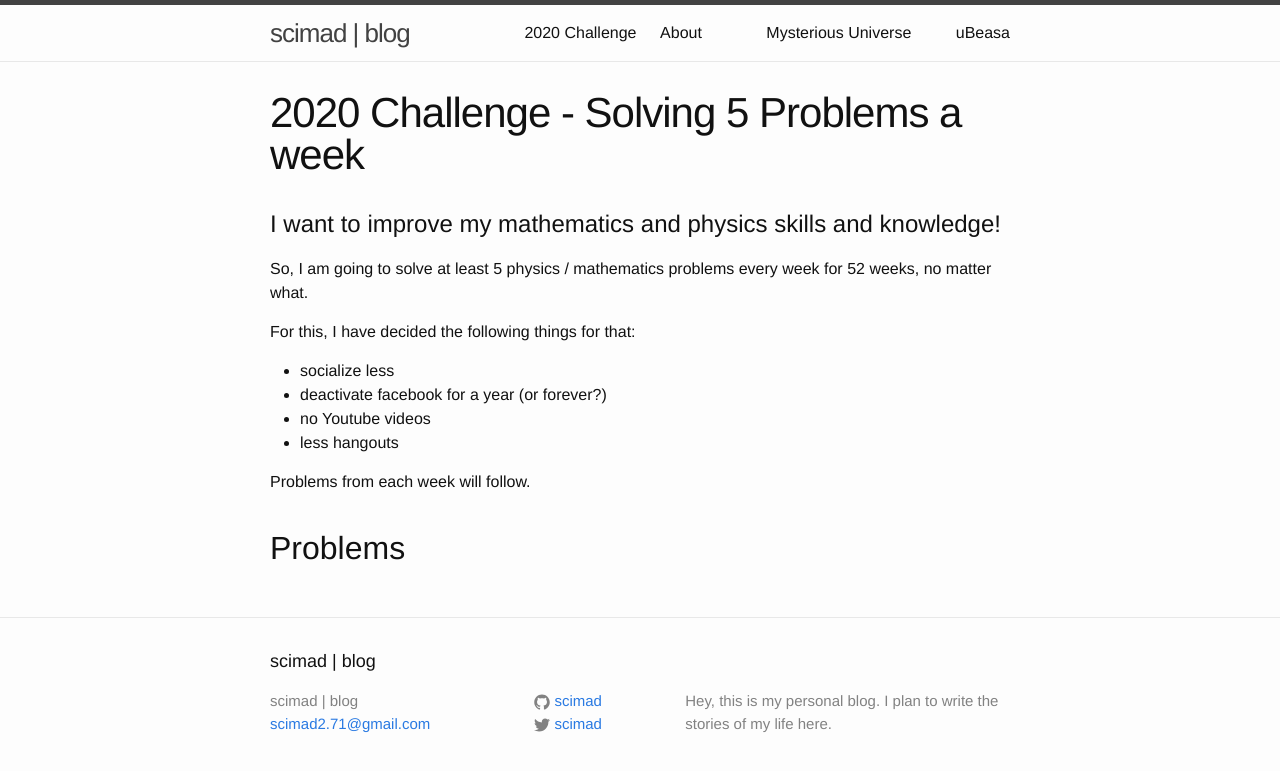
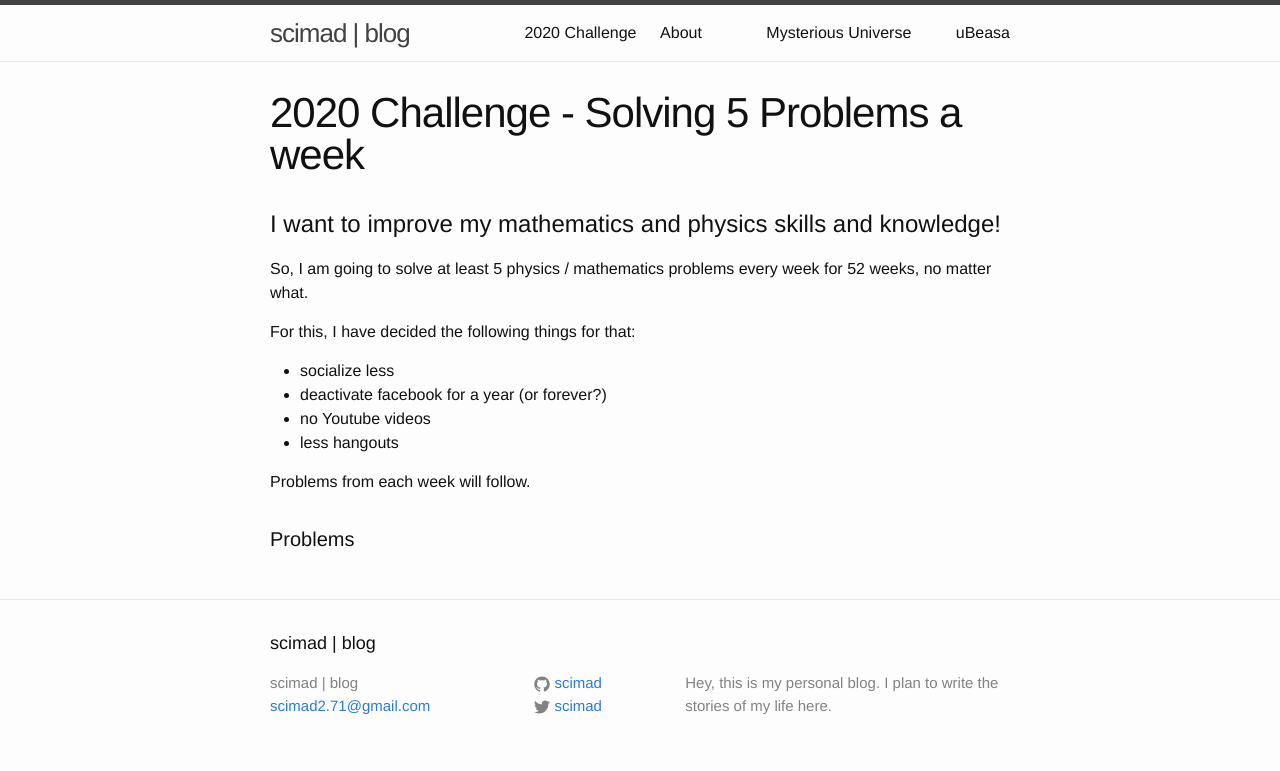
Before and after one commit to scimad/scimad.github.io, a Jekyll site: the page built from 2020-challenge.md, in a window 1280 px wide. Shown: the top 771 px of the page. Built offline with Jekyll 4.4.1, drawn with Linux system fonts in a browser that asks for light colours.

Commit message:
Oops fix - add missing css to mid-page-heading

```diff
--- a/_sass/_layout.scss
+++ b/_sass/_layout.scss
@@ -175,6 +175,10 @@
     font-size: 20px;
 }
 
+.mid-page-heading {
+    font-size: 20px;
+}
+
 .post-list {
     margin-left: 0;
     list-style: none;
```
